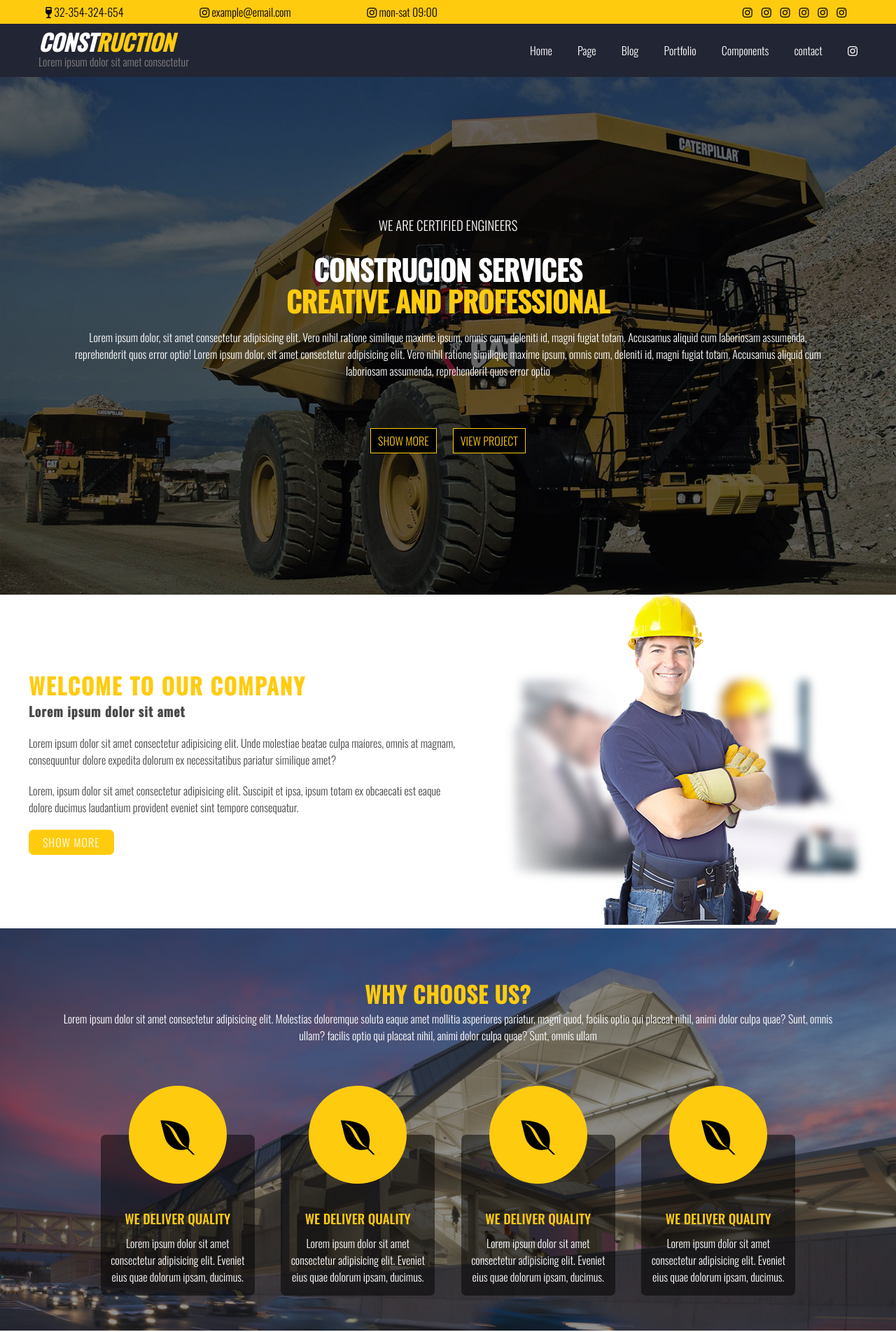
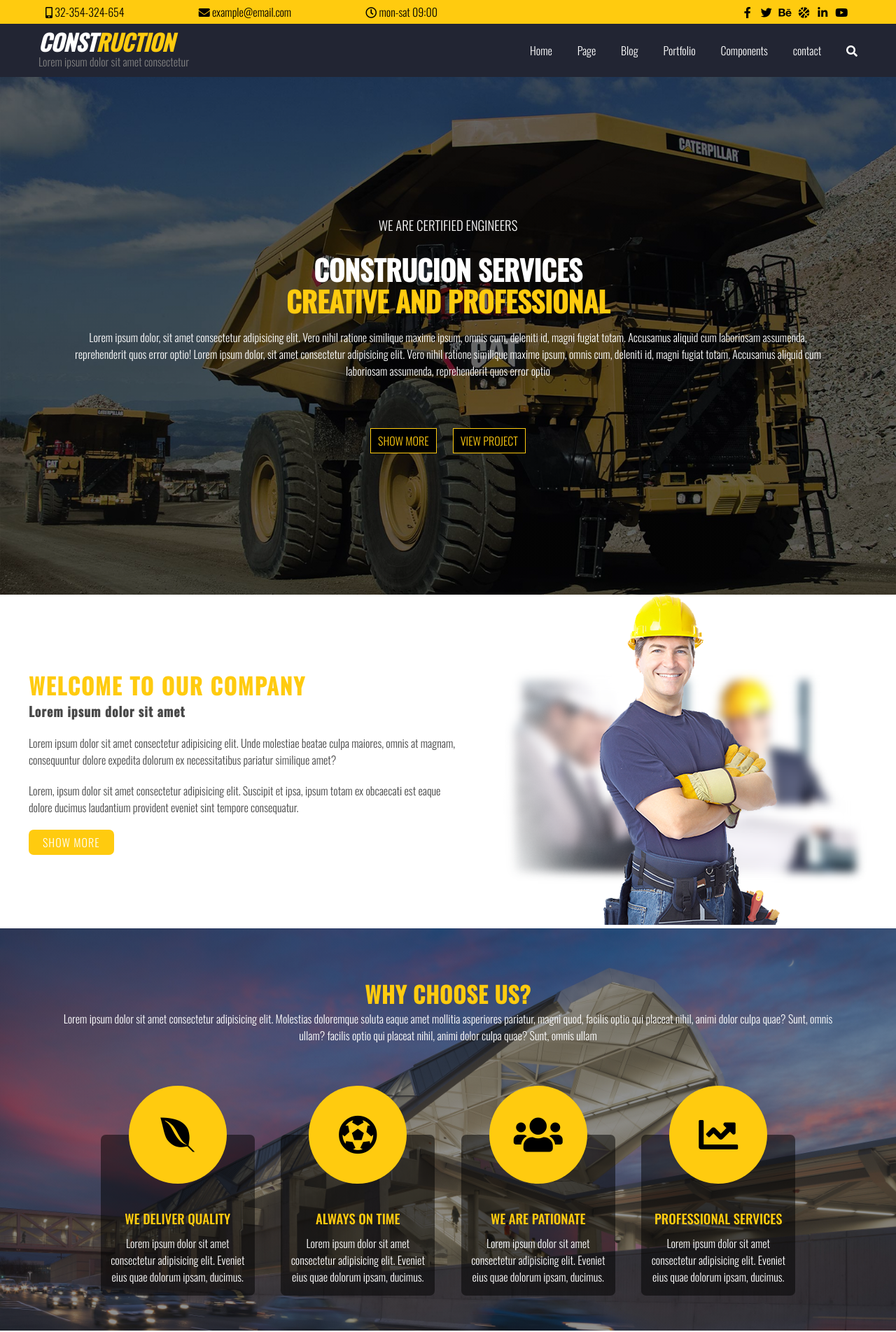
Before and after one commit to Menna-Rashad/construction, a plain HTML site: page index.html in a window 1280 px wide. Shown: the top 1904 px of the page at 70% size. Drawn offline with nearby package versions, Linux system fonts and the light colour scheme.

Commit message:
corrected fontawesome icons and some html text

```diff
--- a/css/style.css
+++ b/css/style.css
@@ -50,6 +50,9 @@ body {
 }
 #contact ul.social li {
   flex-basis: 16%;
+}
+#contact ul.social li:hover{
+  cursor: pointer;
 }
 header {
   background-color: #222533;
@@ -222,7 +225,9 @@ header ul.nav li a:hover {
   width: 140px;
   background-color: var(--mcolor);
   color: #000;
-  line-height: 140px;
+  display: flex;
+  align-items: center;
+  justify-content: center;
   font-size: 3.5rem;
   border-radius: 50%;
   text-align: center;
@@ -295,6 +300,9 @@ header ul.nav li a:hover {
   border-radius: 7px;
   letter-spacing: 1px;
 }
+#services .wrapper .card div a:hover{
+  color: #000;
+}
 #made {
   padding: 65px 5px 100px;
   background: linear-gradient(rgba(33, 37, 41, 0.7), rgba(33, 37, 41, 0.7)),
@@ -331,6 +339,7 @@ header ul.nav li a:hover {
 #made ul li:hover {
   background-color: rgba(0, 0, 0, 0.7);
   border-radius: 20px;
+  cursor: pointer;
 }
 #made .wrapper img {
   width: 100%;
--- a/index.html
+++ b/index.html
@@ -12,17 +12,17 @@
     <section id="contact">
         <div class="wrapper">
         <ul class="info">
-            <li><i class="fas fa-wine-glass-alt"></i> 32-354-324-654</li>
-            <li><i class="fab fa-instagram"></i> example@email.com</li>
-            <li><i class="fab fa-instagram"></i> mon-sat 09:00</li>
+            <li><i class="fas fa-mobile-alt"></i> 32-354-324-654</li>
+            <li><i class="fas fa-envelope"></i> example@email.com</li>
+            <li><i class="far fa-clock"></i> mon-sat 09:00</li>
         </ul>
         <ul class="social">
-            <li><i class="fab fa-instagram"></i></li>
-            <li><i class="fab fa-instagram"></i></li>
-            <li><i class="fab fa-instagram"></i></li>
-            <li><i class="fab fa-instagram"></i></li>
-            <li><i class="fab fa-instagram"></i></li>
-            <li><i class="fab fa-instagram"></i></li>
+            <li><i class="fab fa-facebook-f"></i></li>
+            <li><i class="fab fa-twitter"></i></li>
+            <li><i class="fab fa-behance"></i></li>
+            <li><i class="fas fa-basketball-ball"></i></li>
+            <li><i class="fab fa-linkedin-in"></i></li>
+            <li><i class="fab fa-youtube"></i></li>
         </ul>
         </div>
     </section>
@@ -39,7 +39,7 @@
                 <li><a href="#">Portfolio</a></li>
                 <li><a href="#">Components</a></li>
                 <li><a href="#">contact</a></li>
-                <li><a href="#"><i class="fab fa-instagram"></i></a></li>
+                <li><a href="#"><i class="fas fa-search"></i></a></li>
             </ul>
         </div>
     </header>
@@ -80,22 +80,22 @@
             </div>
             <div class="card">
                 <div class="cont">
-                    <div><i class="fab fa-envira"></i></div>
-                    <h3>we deliver quality</h3>
+                    <div><i class="fas fa-futbol"></i></div>
+                    <h3>always on time</h3>
                     <p>Lorem ipsum dolor sit amet consectetur adipisicing elit. Eveniet eius quae dolorum ipsam, ducimus.</p>
                 </div>
             </div>
             <div class="card">
                 <div class="cont">
-                    <div><i class="fab fa-envira"></i></div>
-                    <h3>we deliver quality</h3>
+                    <div><i class="fas fa-users"></i></div>
+                    <h3>we are pationate</h3>
                     <p>Lorem ipsum dolor sit amet consectetur adipisicing elit. Eveniet eius quae dolorum ipsam, ducimus.</p>
                 </div>
             </div>
             <div class="card">
                 <div class="cont">
-                    <div><i class="fab fa-envira"></i></div>
-                    <h3>we deliver quality</h3>
+                    <div><i class="fas fa-chart-line"></i></div>
+                    <h3>professional services</h3>
                     <p>Lorem ipsum dolor sit amet consectetur adipisicing elit. Eveniet eius quae dolorum ipsam, ducimus.</p>
                 </div>
             </div>
```
